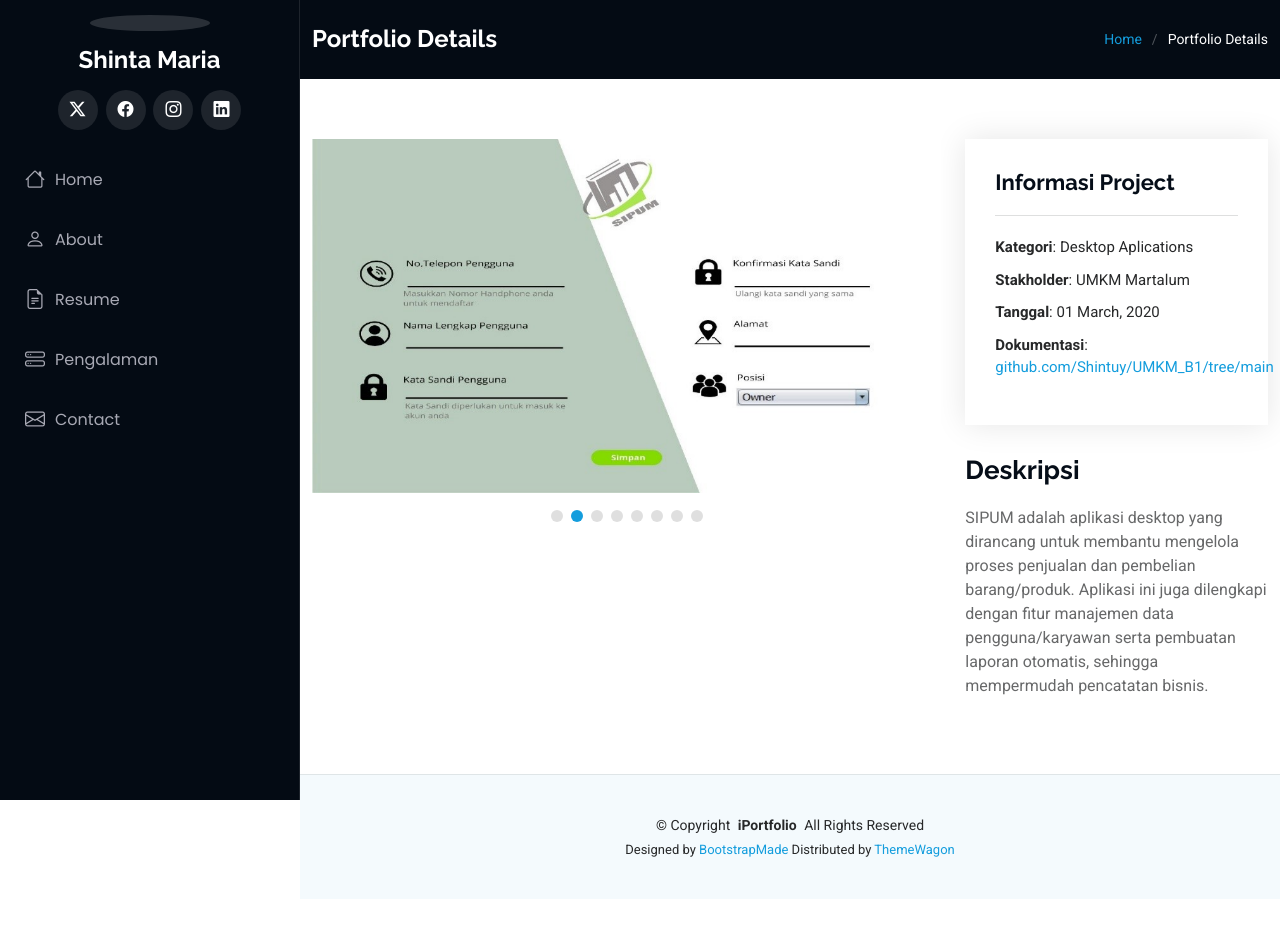
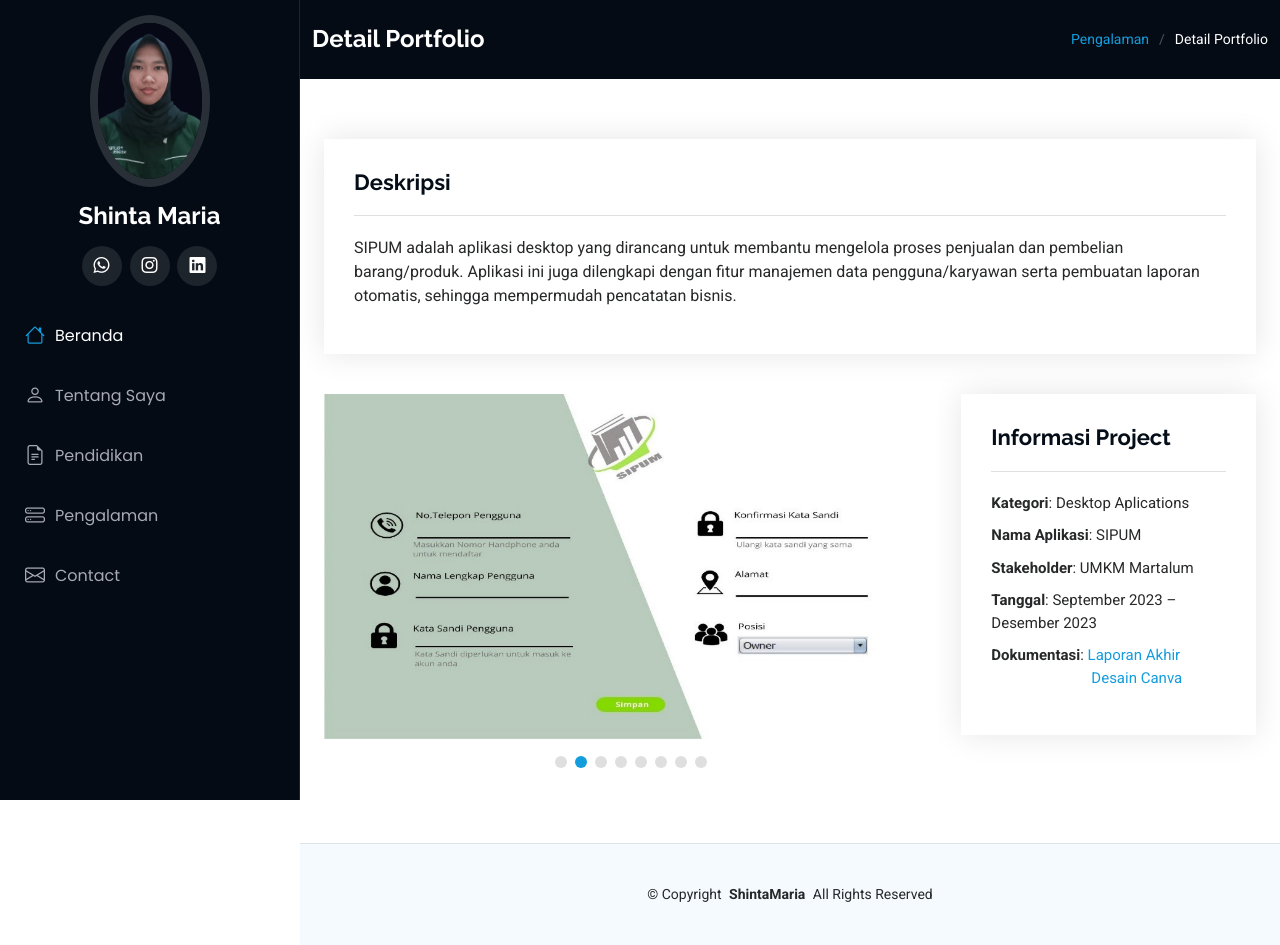
Before and after one commit to ShintaMaria/Portofolio_Shinta, a plain HTML site: page Portofolio_Shinta/sipum.html in a window 1280 px wide. Before the commit the page ends 899 px from the top, so only its background shows below. Drawn offline with Linux system fonts and the light colour scheme.

Commit message:
Update sipum.html

```diff
--- a/Portofolio_Shinta/sipum.html
+++ b/Portofolio_Shinta/sipum.html
@@ -42,7 +42,7 @@
     <i class="header-toggle d-xl-none bi bi-list"></i>
 
     <div class="profile-img">
-      <img src="assets/img/profile.jpg" alt="" class="img-fluid rounded-circle">
+      <img src="assets/img/profil.jpg" alt="" class="img-fluid rounded-circle">
     </div>
 
     <a href="index.html" class="logo d-flex align-items-center justify-content-center">
@@ -52,20 +52,18 @@
     </a>
 
     <div class="social-links text-center">
-      <a href="#" class="twitter"><i class="bi bi-twitter-x"></i></a>
-      <a href="#" class="facebook"><i class="bi bi-facebook"></i></a>
-      <a href="#" class="instagram"><i class="bi bi-instagram"></i></a>
-      <!-- <a href="#" class="google-plus"><i class="bi bi-skype"></i></a> -->
-      <a href="#" class="linkedin"><i class="bi bi-linkedin"></i></a>
+      <a href="https://wa.me/082132679593" class="whatsapp"><i class="bi bi-whatsapp"></i></a>
+      <a href="https://www.instagram.com/shin_tuy174?igsh=MXRqbTJxeG9rMzRyeg==" class="instagram"><i class="bi bi-instagram"></i></a>
+      <a href="www.linkedin.com/in/shinta-maria-8167572b0" class="linkedin"><i class="bi bi-linkedin"></i></a>
     </div>
 
     <nav id="navmenu" class="navmenu">
       <ul>
-        <li><a href="#hero"><i class="bi bi-house navicon"></i>Home</a></li>
-        <li><a href="#about"><i class="bi bi-person navicon"></i> About</a></li>
-        <li><a href="#resume"><i class="bi bi-file-earmark-text navicon"></i> Resume</a></li>
-        <li><a href="#services"><i class="bi bi-hdd-stack navicon"></i> Pengalaman</a></li>
-        <li><a href="#contact"><i class="bi bi-envelope navicon"></i> Contact</a></li>
+        <li><a href="index.html#hero" class="active"><i class="bi bi-house navicon"></i>Beranda</a></li>
+        <li><a href="index.html#about"><i class="bi bi-person navicon"></i> Tentang Saya</a></li>
+        <li><a href="index.html#resume"><i class="bi bi-file-earmark-text navicon"></i> Pendidikan</a></li>
+        <li><a href="index.html#services"><i class="bi bi-hdd-stack navicon"></i> Pengalaman</a></li>
+        <li><a href="index.html#contact"><i class="bi bi-envelope navicon"></i> Contact</a></li>
       </ul>
     </nav>
 
@@ -76,11 +74,11 @@
     <!-- Page Title -->
     <div class="page-title dark-background">
       <div class="container d-lg-flex justify-content-between align-items-center">
-        <h1 class="mb-2 mb-lg-0">Portfolio Details</h1>
+        <h1 class="mb-2 mb-lg-0">Detail Portfolio</h1>
         <nav class="breadcrumbs">
           <ol>
-            <li><a href="index.html">Home</a></li>
-            <li class="current">Portfolio Details</li>
+            <li><a href="index.html#services">Pengalaman</a></li>
+            <li class="current">Detail Portfolio</li>
           </ol>
         </nav>
       </div>
@@ -90,6 +88,15 @@
     <section id="portfolio-details" class="portfolio-details section">
 
       <div class="container" data-aos="fade-up" data-aos-delay="100">
+        <div class="container" data-aos="fade-up" data-aos-delay="100">
+          <div class="col-12">
+            <div class="portfolio-info" style="margin-bottom: 40px;" data-aos="fade-up" data-aos-delay="300">
+              <h3>Deskripsi</h3>
+              <p>
+                SIPUM adalah aplikasi desktop yang dirancang untuk membantu mengelola proses penjualan dan pembelian barang/produk. Aplikasi ini juga dilengkapi dengan fitur manajemen data pengguna/karyawan serta pembuatan laporan otomatis, sehingga mempermudah pencatatan bisnis.
+              </p>
+            </div>
+          </div>
 
         <div class="row gy-4">
 
@@ -156,17 +163,17 @@
               <h3>Informasi Project</h3>
               <ul>
                 <li><strong>Kategori</strong>: Desktop Aplications</li>
-                <li><strong>Stakholder</strong>: UMKM Martalum</li>
-                <li><strong>Tanggal</strong>: 01 March, 2020</li>
-                <li><strong>Dokumentasi</strong>: <a href="https://github.com/Shintuy/UMKM_B1/tree/main">github.com/Shintuy/UMKM_B1/tree/main</a></li>
+                <li><strong>Nama Aplikasi</strong>: SIPUM</li>
+                <li><strong>Stakeholder</strong>: UMKM Martalum</li>
+                <li><strong>Tanggal</strong>: September 2023 – Desember 2023</li>
+                <li><strong>Dokumentasi</strong>: <a href="https://1drv.ms/w/s!Aoyzwos5NMlnoAZ4Md1WOtZMAxgA?e=E0SFDG">Laporan Akhir</a></li>
+
+                <ul style="margin: 0; padding-left: 100px;">
+                  <li><a href="https://www.canva.com/design/DAFy3qY2i1Q/zOTF8WnoxHMDTABPCd_jpw/edit?ui=eyJEIjp7IlAiOnsiQiI6ZmFsc2V9fX0">Desain Canva</a></li>
+                </ul>
               </ul>
             </div>
-            <div class="portfolio-description" data-aos="fade-up" data-aos-delay="300">
-              <h2>Deskripsi</h2>
-              <p>
-                SIPUM adalah aplikasi desktop yang dirancang untuk membantu mengelola proses penjualan dan pembelian barang/produk. Aplikasi ini juga dilengkapi dengan fitur manajemen data pengguna/karyawan serta pembuatan laporan otomatis, sehingga mempermudah pencatatan bisnis.
-              </p>
-            </div>
+
           </div>
 
         </div>
@@ -181,15 +188,9 @@
 
     <div class="container">
       <div class="copyright text-center ">
-        <p>© <span>Copyright</span> <strong class="px-1 sitename">iPortfolio</strong> <span>All Rights Reserved</span></p>
+        <p>© <span>Copyright</span> <strong class="px-1 sitename">ShintaMaria</strong> <span>All Rights Reserved</span></p>
       </div>
-      <div class="credits">
-        <!-- All the links in the footer should remain intact. -->
-        <!-- You can delete the links only if you've purchased the pro version. -->
-        <!-- Licensing information: https://bootstrapmade.com/license/ -->
-        <!-- Purchase the pro version with working PHP/AJAX contact form: [buy-url] -->
-        Designed by <a href="https://bootstrapmade.com/">BootstrapMade</a> Distributed by <a href="https://themewagon.com">ThemeWagon</a>
-      </div>
+
     </div>
 
   </footer>
```
